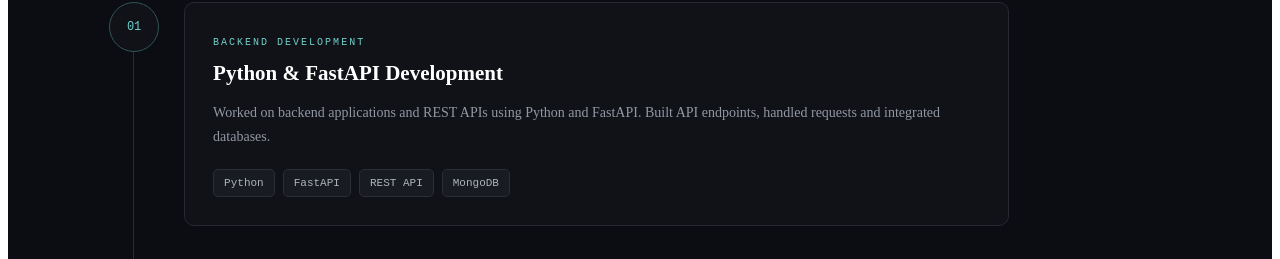
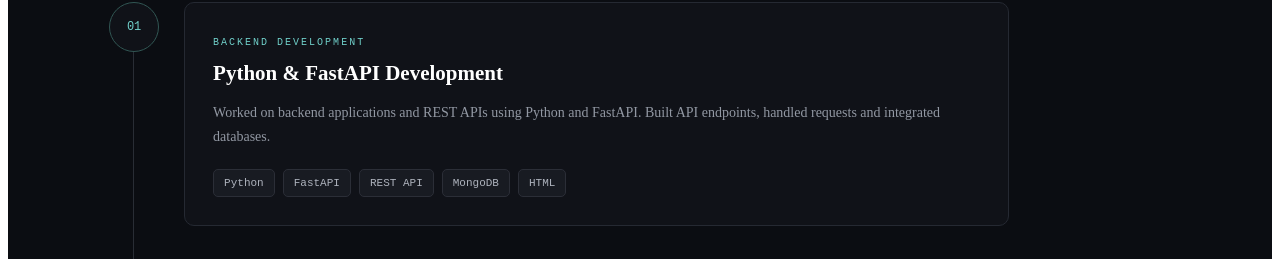
Before and after one commit to TEJASWINIHIWARE17/teju-portfolio, an Angular app: page / in a window 1280 px wide. Shown: the part 3933-4192 px from the top of the page. Built offline with nearby package versions, Linux system fonts and the light colour scheme.

Commit message:
update experiance

```diff
--- a/src/app/experience/experience.html
+++ b/src/app/experience/experience.html
@@ -46,6 +46,7 @@
             <span>FastAPI</span>
             <span>REST API</span>
             <span>MongoDB</span>
+             <span>HTML</span>
           </div>
 
         </div>
```
